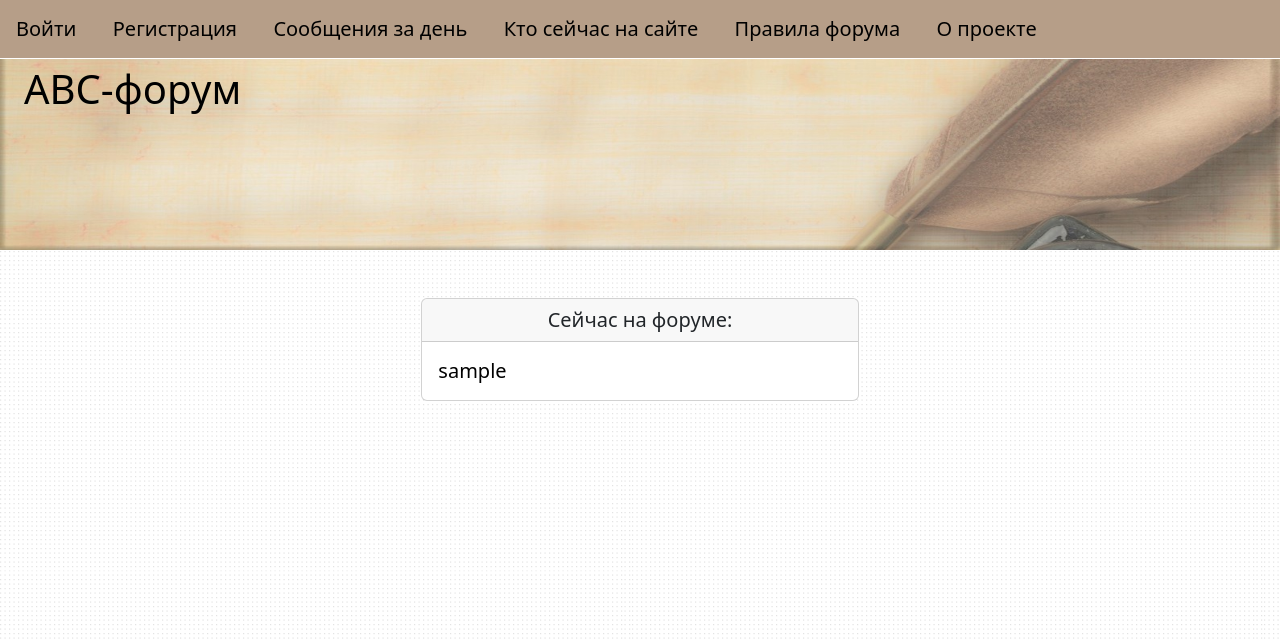
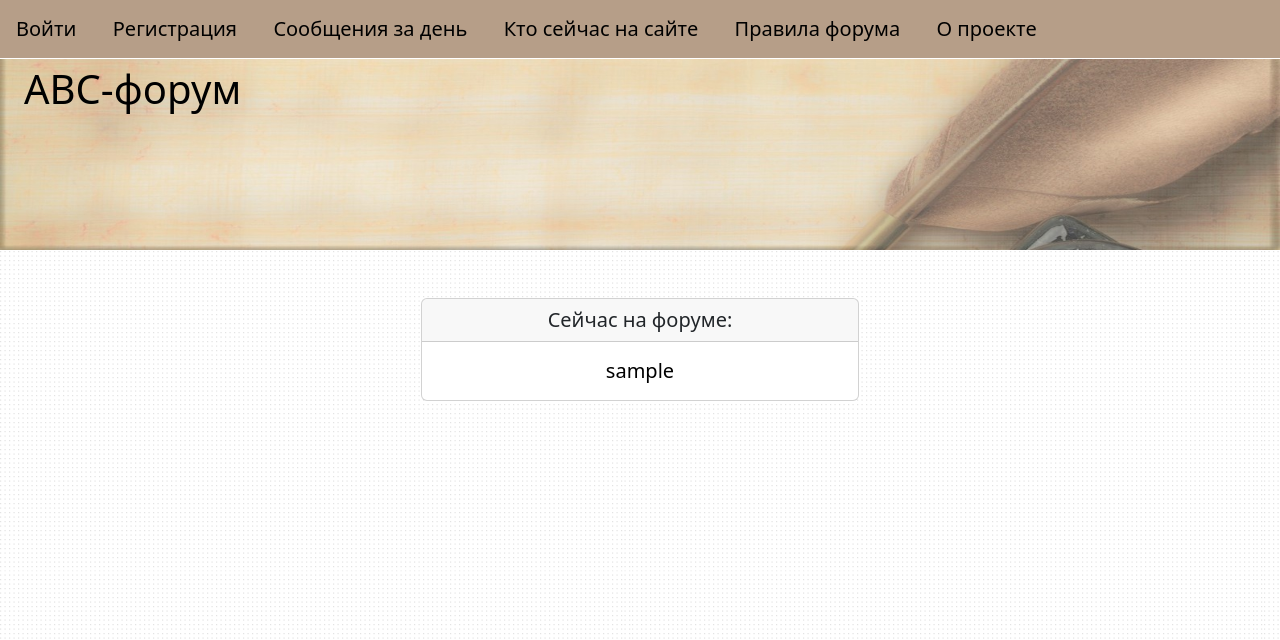
Before and after one commit to ildar-aiupov/abc-forum, a Django app: template forum/templates/active_users.html in a window 1280 px wide. Shown: the top 640 px of the page. Run offline with Django 4.2, Linux system fonts and the light colour scheme; the template is opened without the code that fills it: most values are stand-ins (such as "Sample title", 1, 10 or a date in 2020); some libraries are stand-ins or nearby versions.

Commit message:
fixed22332108

```diff
--- a/forum/templates/active_users.html
+++ b/forum/templates/active_users.html
@@ -9,7 +9,7 @@
 			<div class="card-header text-center">
 				Сейчас на форуме:
 			</div>
-			<div class="card-body">
+			<div class="card-body text-center">
 				{% for active_user in active_users %}
 					<a href="{% url 'main:user_profile' active_user.id %}">
 						{{ active_user.username }}
```
